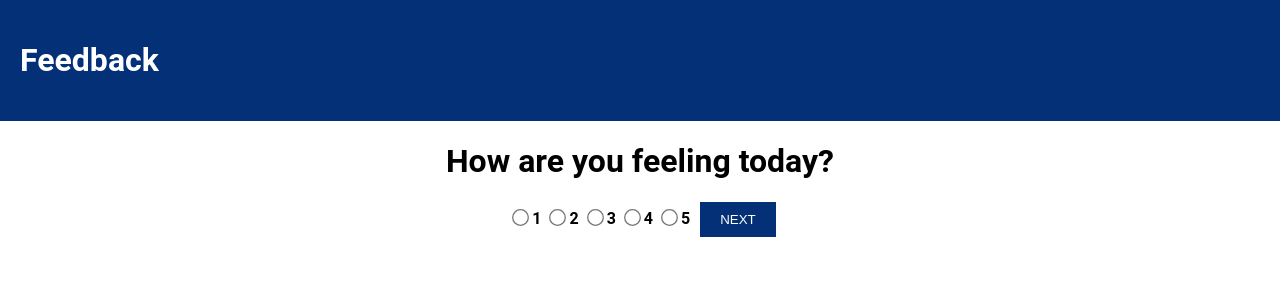
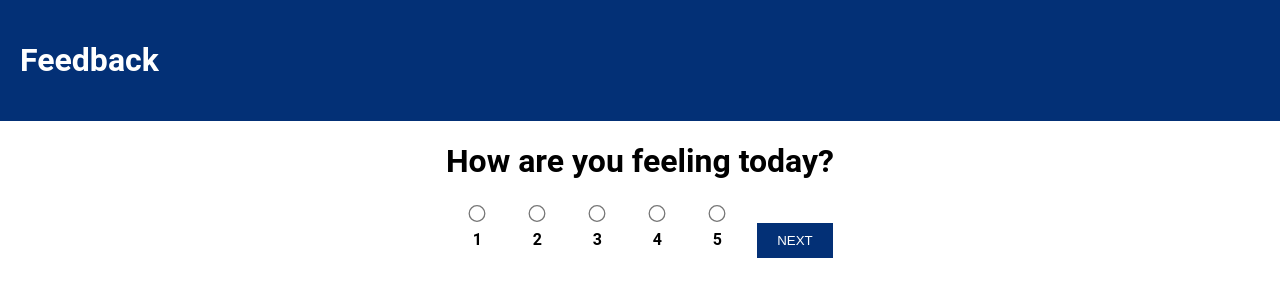
Before and after one commit to Daniel-Legan/weekend-redux-feedback-loop-daniel-legan, a React (Create React App) app: page /support in a window 1280 px wide. Shown: the top 300 px of the page. Built offline with nearby package versions, Linux system fonts and the light colour scheme.

Commit message:
put text under radio buttons

```diff
--- a/src/components/App/App.css
+++ b/src/components/App/App.css
@@ -120,10 +120,29 @@ input[type=radio] {
   margin-left: 0px;
 }
 
-#reviewSection {
-  margin-top: 20%;
+#successSection {
+  margin-top: 10%;
 }
 
 .reviewPageButtons {
   margin-left: 0px;
 }
+
+div.radio-box {
+  width: 50px;
+  display: inline-block;
+  margin: 5px;
+}
+
+.radio-box label {
+  margin-top: 10px;
+  display: block;
+  width: 50px;
+  text-align: center;
+}
+
+.radio-box input {
+  width: 20px;
+  display: block;
+  margin: 0px auto;
+}
--- a/src/components/Feeling/Feeling.jsx
+++ b/src/components/Feeling/Feeling.jsx
@@ -35,20 +35,26 @@ function Feeling() {
             <form onSubmit={handleSubmit}>
                 {/* name must match across all radio buttons to toggle between them */}
                 {/* should be structured like this on next two pages? */}
-                <label htmlFor="one">
+                <div className="radio-box">
                     <input type="radio" name="question" id="1" onChange={() => setNewFeeling('1')} required />
-                    <b>1</b>
-                </label>
-                {/* <input type="radio" name="question" id="1" onChange={() => setNewFeeling('1')} required /> */}
+                    <label htmlFor="two"><b>1</b></label>
+                </div>
+                <div className="radio-box">
                     <input type="radio" name="question" id="2" onChange={() => setNewFeeling('2')} required />
                     <label htmlFor="two"><b>2</b></label>
+                </div>
+                <div className="radio-box">
                     <input type="radio" name="question" id="3" onChange={() => setNewFeeling('3')} required />
                     <label htmlFor="three"><b>3</b></label>
+                </div>
+                <div className="radio-box">
                     <input type="radio" name="question" id="4" onChange={() => setNewFeeling('4')} required />
                     <label htmlFor="four"><b>4</b></label>
+                </div>
+                <div className="radio-box">
                     <input type="radio" name="question" id="5" onChange={() => setNewFeeling('5')} required />
                     <label htmlFor="five"><b>5</b></label>
-
+                </div>
                 <button type="submit">NEXT</button>
             </form>
         </>
--- a/src/components/Review/Review.jsx
+++ b/src/components/Review/Review.jsx
@@ -60,14 +60,14 @@ function Review() {
                 <h3>Support: {support}</h3>
                 <h3>Comments: {comments}</h3>
                 <div>
-                    <button class="reviewPageButtons" onClick={(evt) => handleFeedback(evt)}>SUBMIT</button>
+                    <button className="reviewPageButtons" onClick={(evt) => handleFeedback(evt)}>SUBMIT</button>
                     <Link to='/comments'>
                         <button>BACK</button>
                     </Link>
                 </div>
                 <br />
                 <div>
-                    <button class="reviewPageButtons" onClick={handleReset}>RESET SURVEY</button>
+                    <button className="reviewPageButtons" onClick={handleReset}>RESET SURVEY</button>
                 </div>
             </section>
         </>
--- a/src/components/Success/Success.jsx
+++ b/src/components/Success/Success.jsx
@@ -2,7 +2,7 @@ import { Link } from 'react-router-dom';
 
 function Success() {
     return (
-        <section id="reviewSection">
+        <section id="successSection">
             <h1>Thank You!</h1>
             <Link to="/">
                 <button id="successButton">Leave New Feedback</button>
--- a/src/components/Support/Support.jsx
+++ b/src/components/Support/Support.jsx
@@ -32,17 +32,26 @@ function Support() {
                     value={newSupport}
                     required
                 /> */}
+                <div className="radio-box">
                     <input type="radio" name="question" id="1" onChange={() => setNewSupport('1')} required />
-                <label htmlFor="one"><b>1</b></label>
+                    <label htmlFor="two"><b>1</b></label>
+                </div>
+                <div className="radio-box">
                     <input type="radio" name="question" id="2" onChange={() => setNewSupport('2')} required />
                     <label htmlFor="two"><b>2</b></label>
+                </div>
+                <div className="radio-box">
                     <input type="radio" name="question" id="3" onChange={() => setNewSupport('3')} required />
                     <label htmlFor="three"><b>3</b></label>
+                </div>
+                <div className="radio-box">
                     <input type="radio" name="question" id="4" onChange={() => setNewSupport('4')} required />
                     <label htmlFor="four"><b>4</b></label>
+                </div>
+                <div className="radio-box">
                     <input type="radio" name="question" id="5" onChange={() => setNewSupport('5')} required />
                     <label htmlFor="five"><b>5</b></label>
-
+                </div>
                 <button type="submit">NEXT</button>
                 <Link to='/understanding'>
                     <button>BACK</button>
--- a/src/components/Understanding/Understanding.jsx
+++ b/src/components/Understanding/Understanding.jsx
@@ -32,17 +32,26 @@ function Understanding() {
                     value={newUnderstanding}
                     required
                 /> */}
+                <div className="radio-box">
                     <input type="radio" name="question" id="1" onChange={() => setNewUnderstanding('1')} required />
-                <label htmlFor="one"><b>1</b></label>
+                    <label htmlFor="two"><b>1</b></label>
+                </div>
+                <div className="radio-box">
                     <input type="radio" name="question" id="2" onChange={() => setNewUnderstanding('2')} required />
                     <label htmlFor="two"><b>2</b></label>
+                </div>
+                <div className="radio-box">
                     <input type="radio" name="question" id="3" onChange={() => setNewUnderstanding('3')} required />
                     <label htmlFor="three"><b>3</b></label>
+                </div>
+                <div className="radio-box">
                     <input type="radio" name="question" id="4" onChange={() => setNewUnderstanding('4')} required />
                     <label htmlFor="four"><b>4</b></label>
+                </div>
+                <div className="radio-box">
                     <input type="radio" name="question" id="5" onChange={() => setNewUnderstanding('5')} required />
                     <label htmlFor="five"><b>5</b></label>
-
+                </div>
                 <button type="submit">NEXT</button>
                 <Link to='/'>
                     <button>BACK</button>
```
Lines whose indentation alone changed are shown as unchanged.
